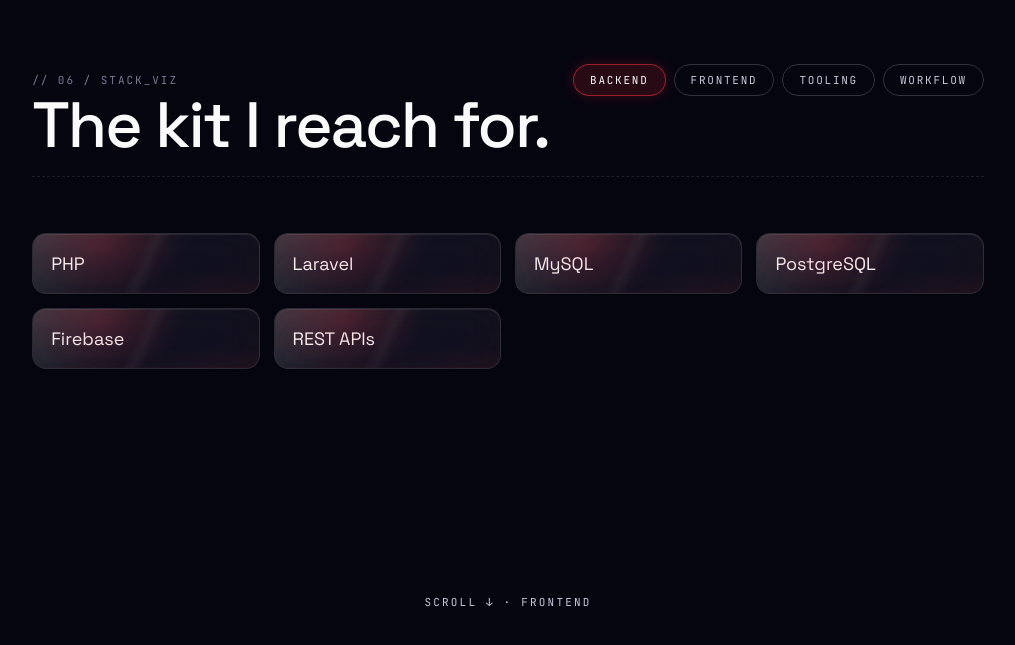
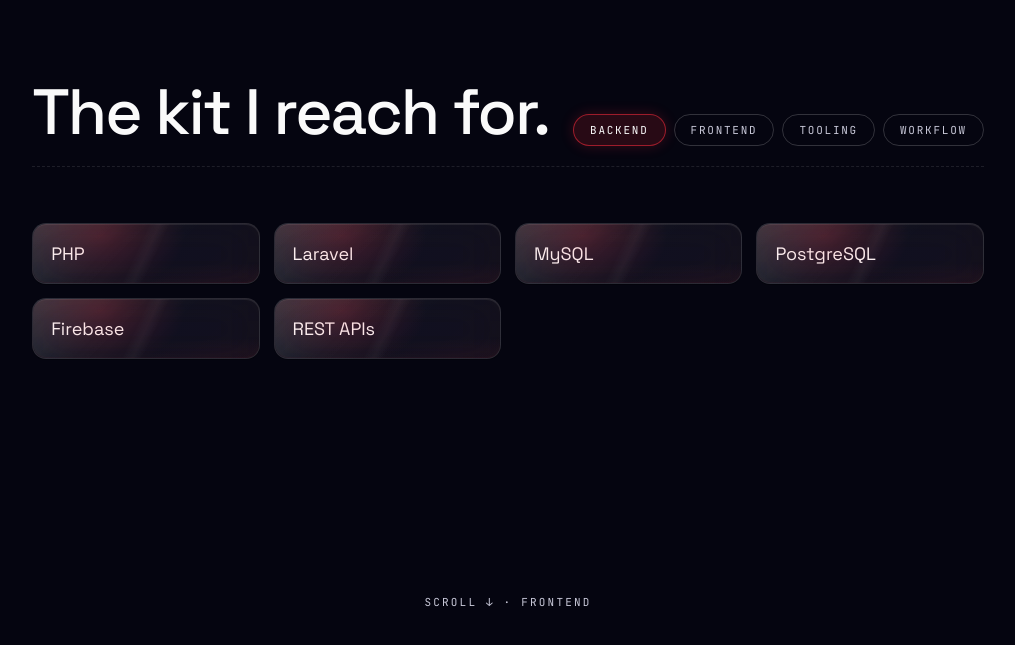
Before and after one commit to iz-ahmad/portfolio, a Next.js app: page / in a window 1280 px wide. Shown: the part 9610-10255 px from the top of the page, without its empty margins (76-1091 px from the left). Built offline with nearby package versions, Linux system fonts and the light colour scheme; no server answers.

Commit message:
remove section-num label from StackViz section

```diff
--- a/src/components/sections/StackViz.tsx
+++ b/src/components/sections/StackViz.tsx
@@ -44,7 +44,6 @@ export function StackViz() {
         <div className="stack-inner section">
           <div className="section-head">
             <div>
-              <div className="section-num">// 06 / STACK_VIZ</div>
               <h2 className="h-display section-title">The kit I reach for.</h2>
             </div>
             <div className="stack-tabs" role="tablist" aria-label="Stack categories">
```
